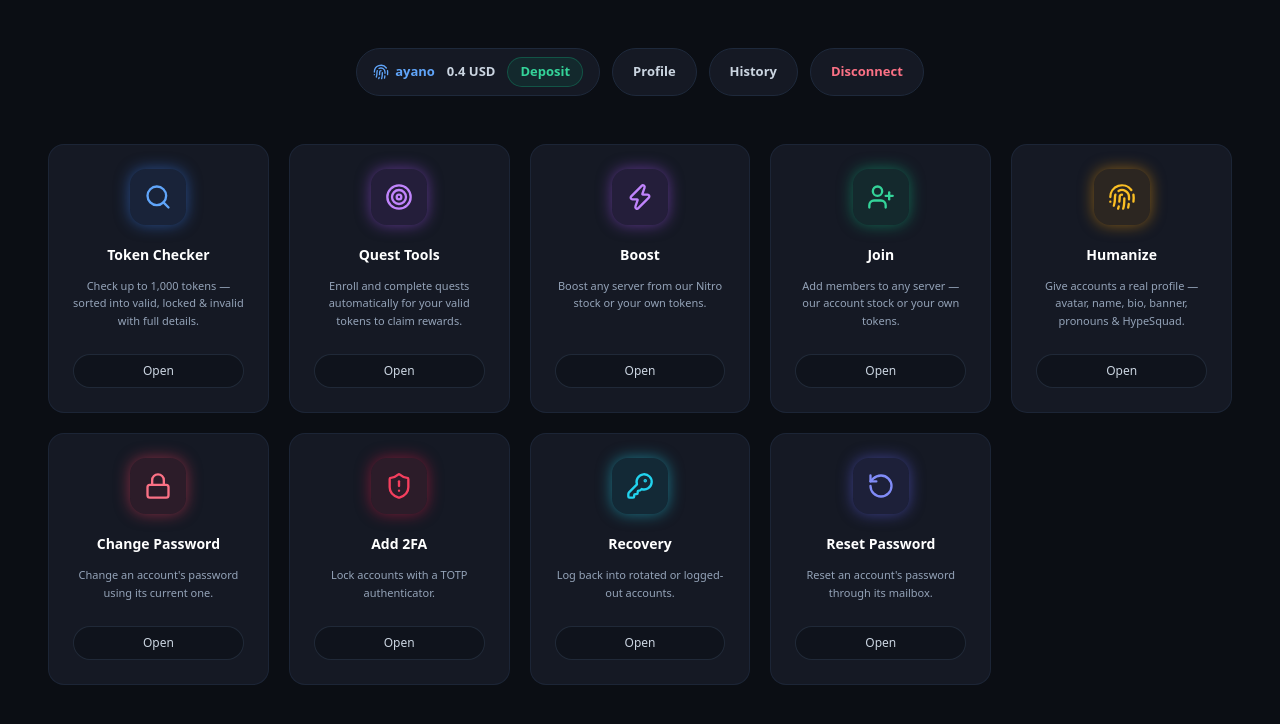
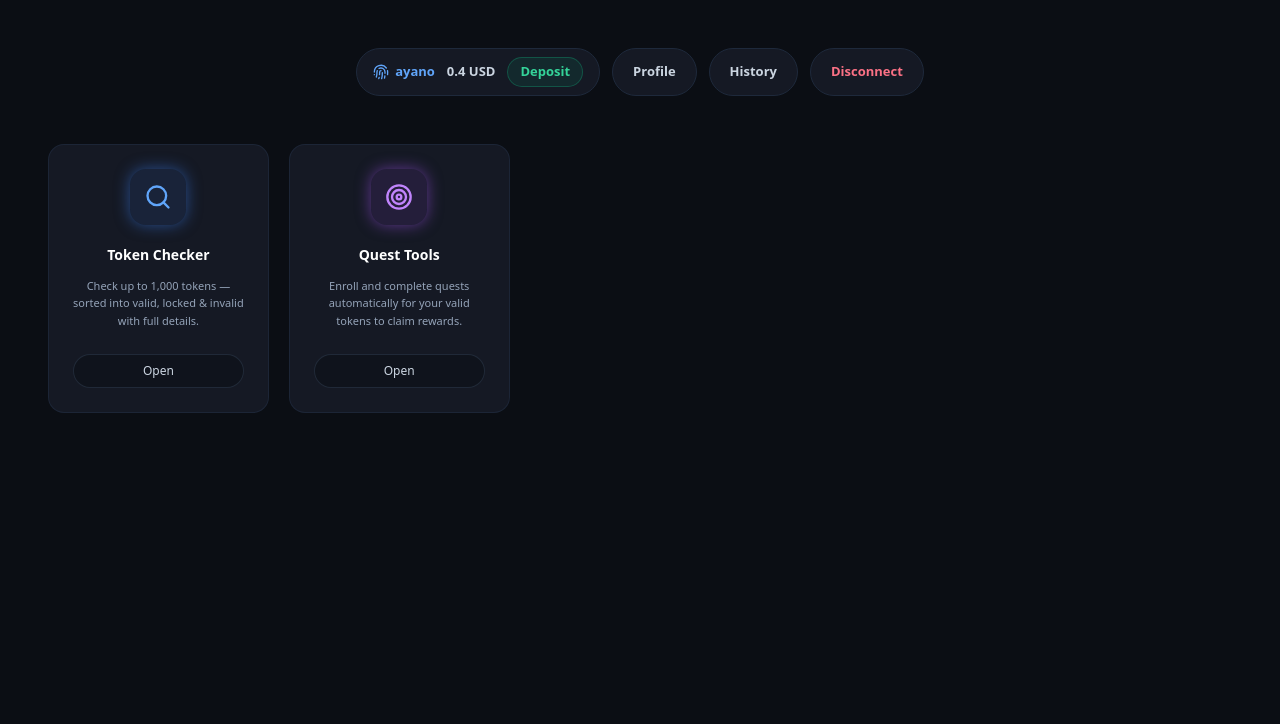
Before and after one commit to DeeppParmar/discmsco, a Next.js app: page / in a window 1280 px wide. Shown: the top 724 px of the page. Built offline with nearby package versions, Linux system fonts and the light colour scheme.

Commit message:
Remove unimplemented tools and mock filters from UI

```diff
--- a/components/DiscordDashboard.tsx
+++ b/components/DiscordDashboard.tsx
@@ -37,14 +37,7 @@
 function HomeView({ onSelect }: { onSelect: (v: string) => void }) {
   const tools = [
     { id: "checker", name: "Token Checker", desc: "Check up to 1,000 tokens — sorted into valid, locked & invalid with full details.", icon: Search, color: "text-blue-400", bg: "bg-blue-500/10", shadow: "shadow-[0_0_15px_rgba(59,130,246,0.5)]" },
-    { id: "quests", name: "Quest Tools", desc: "Enroll and complete quests automatically for your valid tokens to claim rewards.", icon: Target, color: "text-purple-400", bg: "bg-purple-500/10", shadow: "shadow-[0_0_15px_rgba(168,85,247,0.5)]" },
-    { id: "boost", name: "Boost", desc: "Boost any server from our Nitro stock or your own tokens.", icon: Zap, color: "text-purple-400", bg: "bg-purple-500/10", shadow: "shadow-[0_0_15px_rgba(168,85,247,0.5)]" },
-    { id: "join", name: "Join", desc: "Add members to any server — our account stock or your own tokens.", icon: UserPlus, color: "text-emerald-400", bg: "bg-emerald-500/10", shadow: "shadow-[0_0_15px_rgba(16,185,129,0.5)]" },
-    { id: "humanize", name: "Humanize", desc: "Give accounts a real profile — avatar, name, bio, banner, pronouns & HypeSquad.", icon: Fingerprint, color: "text-amber-400", bg: "bg-amber-500/10", shadow: "shadow-[0_0_15px_rgba(245,158,11,0.5)]" },
-    { id: "password", name: "Change Password", desc: "Change an account's password using its current one.", icon: Lock, color: "text-rose-400", bg: "bg-rose-500/10", shadow: "shadow-[0_0_15px_rgba(244,63,94,0.5)]" },
-    { id: "2fa", name: "Add 2FA", desc: "Lock accounts with a TOTP authenticator.", icon: ShieldAlert, color: "text-rose-500", bg: "bg-rose-500/10", shadow: "shadow-[0_0_15px_rgba(225,29,72,0.5)]" },
-    { id: "recovery", name: "Recovery", desc: "Log back into rotated or logged-out accounts.", icon: KeyRound, color: "text-cyan-400", bg: "bg-cyan-500/10", shadow: "shadow-[0_0_15px_rgba(34,211,238,0.5)]" },
-    { id: "reset", name: "Reset Password", desc: "Reset an account's password through its mailbox.", icon: RotateCcw, color: "text-indigo-400", bg: "bg-indigo-500/10", shadow: "shadow-[0_0_15px_rgba(99,102,241,0.5)]" }
+    { id: "quests", name: "Quest Tools", desc: "Enroll and complete quests automatically for your valid tokens to claim rewards.", icon: Target, color: "text-purple-400", bg: "bg-purple-500/10", shadow: "shadow-[0_0_15px_rgba(168,85,247,0.5)]" }
   ];
 
   return (
@@ -230,17 +223,6 @@
           </div>
         </div>
 
-        <div className="flex flex-wrap items-center gap-6 text-sm font-semibold">
-          <span className="text-slate-500 w-14 text-right">Trial</span>
-          <div className="flex flex-wrap bg-[#0b0e14] rounded-full p-1 border border-slate-800/80">
-            {["2 Weeks", "1 Month", "3 Months", "Discount", "None"].map(s => (
-               <button key={s} className="px-5 py-2 rounded-full text-slate-500 opacity-50 cursor-not-allowed">
-                 {s}
-               </button>
-            ))}
-          </div>
-        </div>
-
         <div className="flex flex-wrap items-center gap-4 mt-2 ml-[5.5rem]">
           <button onClick={() => setFilterNitro(!filterNitro)} className={`flex items-center gap-2 px-5 py-2.5 rounded-full border transition-all text-sm font-medium ${filterNitro ? 'bg-blue-500/20 border-blue-500/50 text-blue-400' : 'bg-[#0b0e14] border-slate-800 text-slate-400 hover:border-slate-700'}`}>
             <Gift className="w-4 h-4" /> Nitro
@@ -251,12 +233,6 @@
           <button onClick={() => setFilterPhone(!filterPhone)} className={`flex items-center gap-2 px-5 py-2.5 rounded-full border transition-all text-sm font-medium ${filterPhone ? 'bg-blue-500/20 border-blue-500/50 text-blue-400' : 'bg-[#0b0e14] border-slate-800 text-slate-400 hover:border-slate-700'}`}>
             <Search className="w-4 h-4" /> Phone
           </button>
-          <div className="flex items-center gap-2 px-5 py-2.5 rounded-full border bg-[#0b0e14] border-slate-800 text-slate-400 text-sm font-medium">
-            Nitro days &ge; <input type="number" defaultValue={0} className="w-8 bg-transparent text-center text-white outline-none" disabled />
-          </div>
-          <div className="flex items-center gap-2 px-5 py-2.5 rounded-full border bg-[#0b0e14] border-slate-800 text-slate-400 text-sm font-medium">
-            Age days &ge; <input type="number" defaultValue={0} className="w-8 bg-transparent text-center text-white outline-none" disabled />
-          </div>
         </div>
       </div>
 
```
